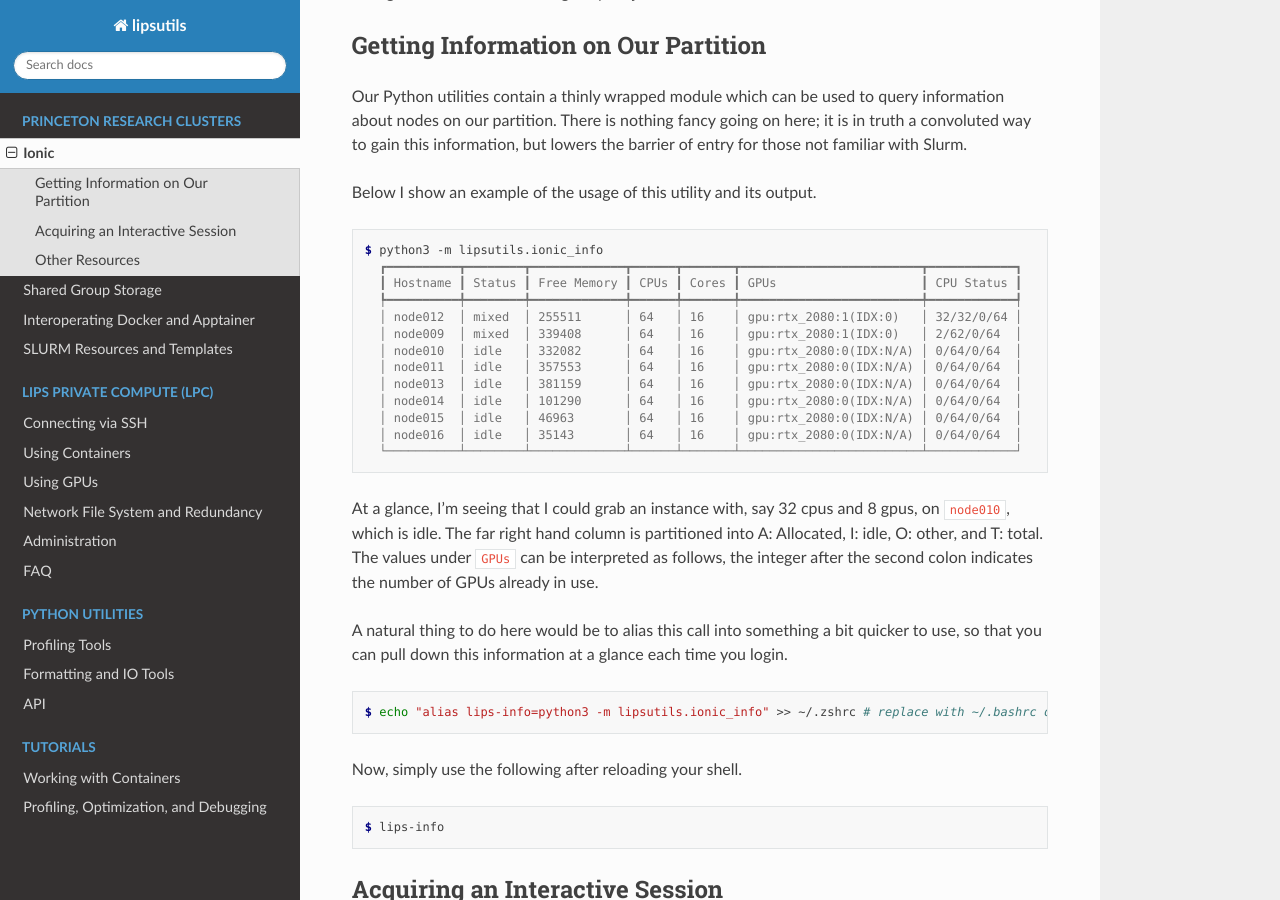
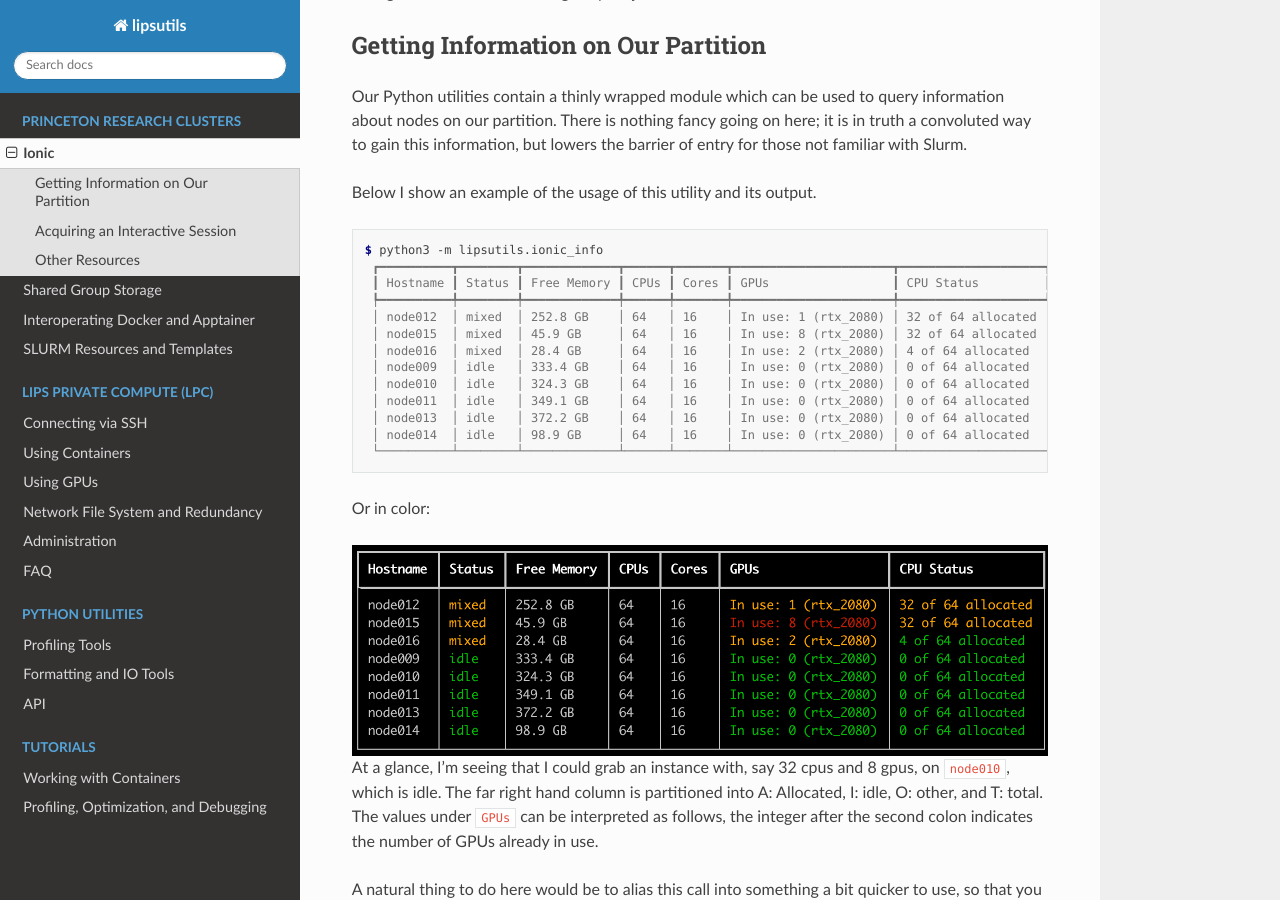
Before and after one commit to PrincetonLIPS/lipsutils, a Sphinx documentation site: the page built from docs/cluster-utils/ionic.rst, in a window 1280 px wide and 900 px high, scrolled down 396 px. Built offline with Sphinx 7.4.7 and the Read the Docs theme 3.1.0, drawn with Linux system fonts in a browser that asks for light colours.

Commit message:
doc: adds images to documentation, updates ionic info doc

```diff
--- a/docs/cluster-utils/ionic.rst
+++ b/docs/cluster-utils/ionic.rst
@@ -20,18 +20,25 @@ Below I show an example of the usage of this utility and its output.
 .. code-block:: console
 
    $ python3 -m lipsutils.ionic_info
-     ┏━━━━━━━━━━┳━━━━━━━━┳━━━━━━━━━━━━━┳━━━━━━┳━━━━━━━┳━━━━━━━━━━━━━━━━━━━━━━━━━┳━━━━━━━━━━━━┓
-     ┃ Hostname ┃ Status ┃ Free Memory ┃ CPUs ┃ Cores ┃ GPUs                    ┃ CPU Status ┃
-     ┡━━━━━━━━━━╇━━━━━━━━╇━━━━━━━━━━━━━╇━━━━━━╇━━━━━━━╇━━━━━━━━━━━━━━━━━━━━━━━━━╇━━━━━━━━━━━━┩
-     │ node012  │ mixed  │ 255511      │ 64   │ 16    │ gpu:rtx_2080:1(IDX:0)   │ 32/32/0/64 │
-     │ node009  │ mixed  │ 339408      │ 64   │ 16    │ gpu:rtx_2080:1(IDX:0)   │ 2/62/0/64  │
-     │ node010  │ idle   │ 332082      │ 64   │ 16    │ gpu:rtx_2080:0(IDX:N/A) │ 0/64/0/64  │
-     │ node011  │ idle   │ 357553      │ 64   │ 16    │ gpu:rtx_2080:0(IDX:N/A) │ 0/64/0/64  │
-     │ node013  │ idle   │ 381159      │ 64   │ 16    │ gpu:rtx_2080:0(IDX:N/A) │ 0/64/0/64  │
-     │ node014  │ idle   │ 101290      │ 64   │ 16    │ gpu:rtx_2080:0(IDX:N/A) │ 0/64/0/64  │
-     │ node015  │ idle   │ 46963       │ 64   │ 16    │ gpu:rtx_2080:0(IDX:N/A) │ 0/64/0/64  │
-     │ node016  │ idle   │ 35143       │ 64   │ 16    │ gpu:rtx_2080:0(IDX:N/A) │ 0/64/0/64  │
-     └──────────┴────────┴─────────────┴──────┴───────┴─────────────────────────┴────────────┘
+    ┏━━━━━━━━━━┳━━━━━━━━┳━━━━━━━━━━━━━┳━━━━━━┳━━━━━━━┳━━━━━━━━━━━━━━━━━━━━━━┳━━━━━━━━━━━━━━━━━━━━┓
+    ┃ Hostname ┃ Status ┃ Free Memory ┃ CPUs ┃ Cores ┃ GPUs                 ┃ CPU Status         ┃
+    ┡━━━━━━━━━━╇━━━━━━━━╇━━━━━━━━━━━━━╇━━━━━━╇━━━━━━━╇━━━━━━━━━━━━━━━━━━━━━━╇━━━━━━━━━━━━━━━━━━━━┩
+    │ node012  │ mixed  │ 252.8 GB    │ 64   │ 16    │ In use: 1 (rtx_2080) │ 32 of 64 allocated │
+    │ node015  │ mixed  │ 45.9 GB     │ 64   │ 16    │ In use: 8 (rtx_2080) │ 32 of 64 allocated │
+    │ node016  │ mixed  │ 28.4 GB     │ 64   │ 16    │ In use: 2 (rtx_2080) │ 4 of 64 allocated  │
+    │ node009  │ idle   │ 333.4 GB    │ 64   │ 16    │ In use: 0 (rtx_2080) │ 0 of 64 allocated  │
+    │ node010  │ idle   │ 324.3 GB    │ 64   │ 16    │ In use: 0 (rtx_2080) │ 0 of 64 allocated  │
+    │ node011  │ idle   │ 349.1 GB    │ 64   │ 16    │ In use: 0 (rtx_2080) │ 0 of 64 allocated  │
+    │ node013  │ idle   │ 372.2 GB    │ 64   │ 16    │ In use: 0 (rtx_2080) │ 0 of 64 allocated  │
+    │ node014  │ idle   │ 98.9 GB     │ 64   │ 16    │ In use: 0 (rtx_2080) │ 0 of 64 allocated  │
+    └──────────┴────────┴─────────────┴──────┴───────┴──────────────────────┴────────────────────┘
+
+Or in color:
+
+.. image:: ../media/images/ionic_info.png
+   :width: 700
+   :align: center
+   :alt: Ionic info screenshot.
 
 At a glance, I'm seeing that I could grab an instance with, say 32 cpus and 8 gpus, on ``node010``, which is idle. The far right hand column is partitioned into A: Allocated, I: idle, O: other, and T: total.
 The values under ``GPUs`` can be interpreted as follows, the integer after the second colon indicates the number of GPUs already in use.
```
Also changed, not shown: docs/media/images/ionic_info.png (added).
